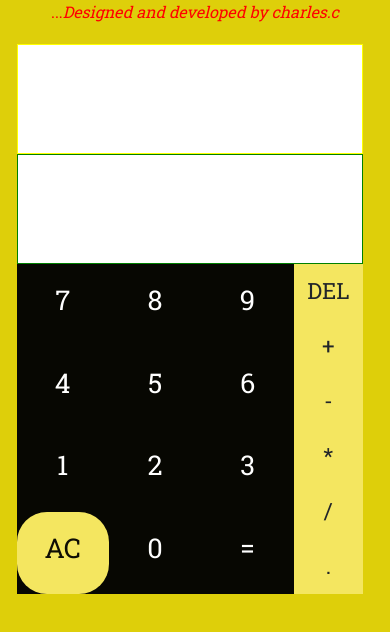
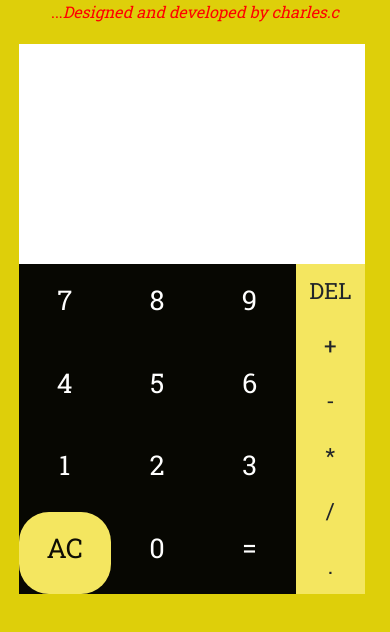
Before and after one commit to charlesozo/calculator-app, a React (Create React App) app: page / in a window 390 px wide. Shown: the top 632 px of the page. Built offline with nearby package versions, Linux system fonts and the light colour scheme.

Commit message:
updated some necessary things

```diff
--- a/src/App.css
+++ b/src/App.css
@@ -96,15 +96,13 @@ header {
 @media only screen and (max-width: 425px) {
   .main-calc {
     width: 95%;
-    margin-right: 15px;
+    margin-right: 13px;
   }
-  .display{
-    border: 1px solid green;
-    text-align: end;
+  .display {
+    text-align: start;
   }
-  .after-display{
-    border: 1px solid yellow;
-    text-align: end;
+  .after-display {
+    text-align: start;
   }
 }
 @media only screen and (min-width: 900px) {
@@ -115,5 +113,4 @@ header {
   .symbol:hover {
     background-color: rgb(190, 100, 21);
   }
-
 }
```
